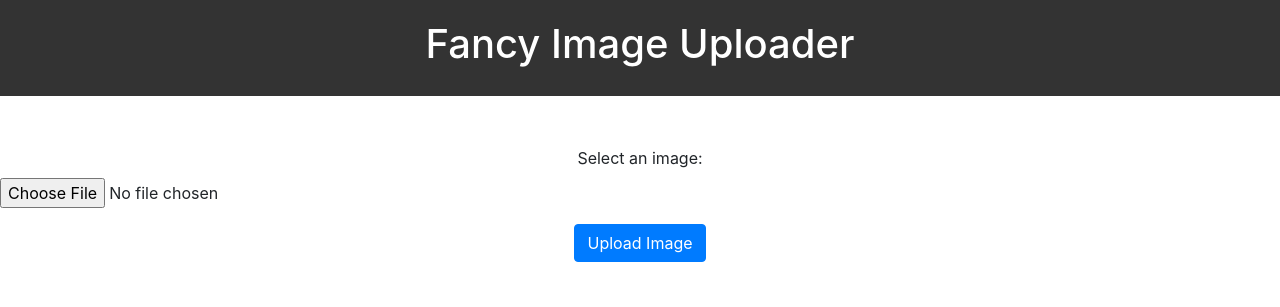
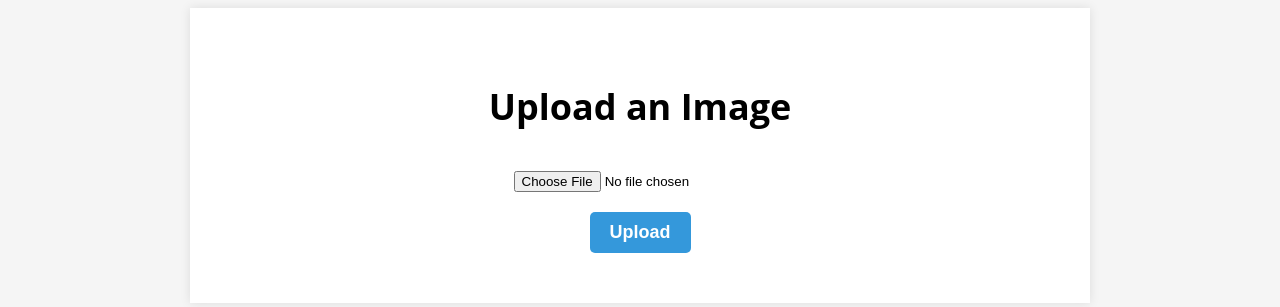
Before and after one commit to dasdipanjan04/ExplAIstic-Website, a Flask app: template templates/index.html in a window 1280 px wide. Shown: the top 307 px of the page. Run offline with Flask 3, Linux system fonts and the light colour scheme; the template is opened without the code that fills it, so the values that code supplies are empty; some libraries are stand-ins or nearby versions.

Commit message:
Use Index.html

```diff
--- a/app.py
+++ b/app.py
@@ -7,7 +7,7 @@ app = Flask(__name__)
 
 @app.route('/')
 def load():
-    return render_template('example.html')
+    return render_template('index.html')
 
 
 @app.route('/', methods=['GET', 'POST'])
@@ -20,7 +20,7 @@ def upload_image():
         UPLOAD_FOLDER = os.path.join(Path.cwd(), "uploaded")
         file.save(os.path.join(UPLOAD_FOLDER, file.filename))
         success = 'Image uploaded successfully!'
-        return render_template('example.html', success=success)
+        return render_template('index.html', success=success)
     else:
         return '''
             <form method="post" enctype="multipart/form-data">
--- a/templates/index.html
+++ b/templates/index.html
@@ -1,106 +1,83 @@
 <!DOCTYPE html>
 <html>
 <head>
-    <title>Fancy Image Uploader</title>
-    <meta charset="UTF-8">
-    <meta name="viewport" content="width=device-width, initial-scale=1.0">
+    <title>Image Upload</title>
+    <style>
+        body {
+            font-family: 'Open Sans', sans-serif;
+            background-color: #f5f5f5;
+        }
 
-    <!-- Include CSS libraries for styling -->
-    <link rel="stylesheet" href="https://cdnjs.cloudflare.com/ajax/libs/fancybox/3.5.7/jquery.fancybox.min.css">
-    <link rel="stylesheet" href="https://stackpath.bootstrapcdn.com/bootstrap/4.5.0/css/bootstrap.min.css">
+        .container {
+            max-width: 800px;
+            margin: 0 auto;
+            padding: 50px;
+            background-color: #fff;
+            box-shadow: 0 0 10px rgba(0, 0, 0, 0.1);
+        }
 
-    <style>
-      /* Style the page header */
-        .header {
-            background-color: #333;
-            color: white;
-            padding: 20px;
+        h1 {
+            font-size: 36px;
+            font-weight: 700;
+            margin-bottom: 20px;
             text-align: center;
         }
 
-      /* Style the form */
         form {
-            margin: 50px auto;
-            text-align: center;
+            display: flex;
+            flex-direction: column;
+            align-items: center;
         }
 
-      /* Style the image viewer */
-        .image-viewer {
-            display: flex;
-            justify-content: center;
-            margin: 50px auto;
+        input[type="file"] {
+            margin: 20px 0;
         }
 
-        .image-viewer img {
-            max-width: 100%;
-            max-height: 100%;
+        input[type="submit"] {
+            background-color: #3498db;
+            border: none;
+            color: #fff;
+            padding: 10px 20px;
+            font-size: 18px;
+            font-weight: 700;
+            border-radius: 5px;
+            cursor: pointer;
+            transition: all 0.3s ease;
         }
 
-      /* Style the caption button */
-        .caption-button {
-            display: block;
-            margin: 50px auto;
+        input[type="submit"]:hover {
+            background-color: #2980b9;
         }
 
-      /* Style the caption text */
-        .caption-text {
-            margin: 50px auto;
+        .success {
+            font-size: 24px;
+            font-weight: 700;
             text-align: center;
-            font-size: 24px;
-            font-weight: bold;
+            margin-top: 50px;
         }
     </style>
+    <script>
+        setTimeout(function() {
+            var success = document.querySelector('.success');
+            if (success) {
+                success.style.display = 'none';
+            }
+        }, 10000);
+    </script>
 </head>
-
 <body>
-    <div class="header">
-        <h1>Fancy Image Uploader</h1>
+    <div class="container">
+        <h1>Upload an Image</h1>
+        <form method="POST" enctype="multipart/form-data">
+            <input type="file" name="image">
+            <input type="submit" value="Upload">
+        </form>
     </div>
 
-    <form method="post" enctype="multipart/form-data">
-        <div class="form-group">
-            <label for="image">Select an image:</label>
-            <input type="file" class="form-control-file" id="image" name="image" accept="image/*">
-        </div>
-
-        <button type="submit" class="btn btn-primary">Upload Image</button>
-    </form>
-
-    {% if image_path %}
-    <div class="image-viewer">
-        <a data-fancybox="gallery" href="{{ image_path }}">
-            <img src="{{ image_path }}">
-        </a>
+    {% if success %}
+    <div class="container">
+        <div class="success">{{ success }}</div>
     </div>
-
-    <button class="btn btn-primary caption-button" onclick="generateCaption()">Generate Image Caption</button>
-
-    <div class="caption-text" id="caption"></div>
     {% endif %}
-
-    <!-- Include JavaScript libraries for functionality -->
-    <script src="https://code.jquery.com/jquery-3.5.1.slim.min.js"></script>
-    <script src="https://cdn.jsdelivr.net/npm/@fancyapps/fancybox@3.5.7/dist/jquery.fancybox.min.js"></script>
-    <script src="https://stackpath.bootstrapcdn.com/bootstrap/4.5.0/js/bootstrap.min.js"></script>
-
-    <script>
-        function generateCaption() {
-            // Get the image file from the input element
-            var file = document.getElementById('image').files[0];
-
-            // Create a new form data object and append the image file to it
-            var formData = new FormData();
-            formData.append('image', file);
-
-            // Make an AJAX request to your Flask server to generate the caption
-            var xhr = new XMLHttpRequest();
-            xhr.open('POST', '/generate_caption', true);
-            xhr.onload = function () {
-              // Update the caption element with the generated caption
-              document.getElementById('caption').textContent = xhr.responseText;
-            };
-            xhr.send(formData);
-          }
-    </script>
 </body>
 </html>
```
Also changed, not shown: templates/example.html (deleted, +0 -11 lines).
